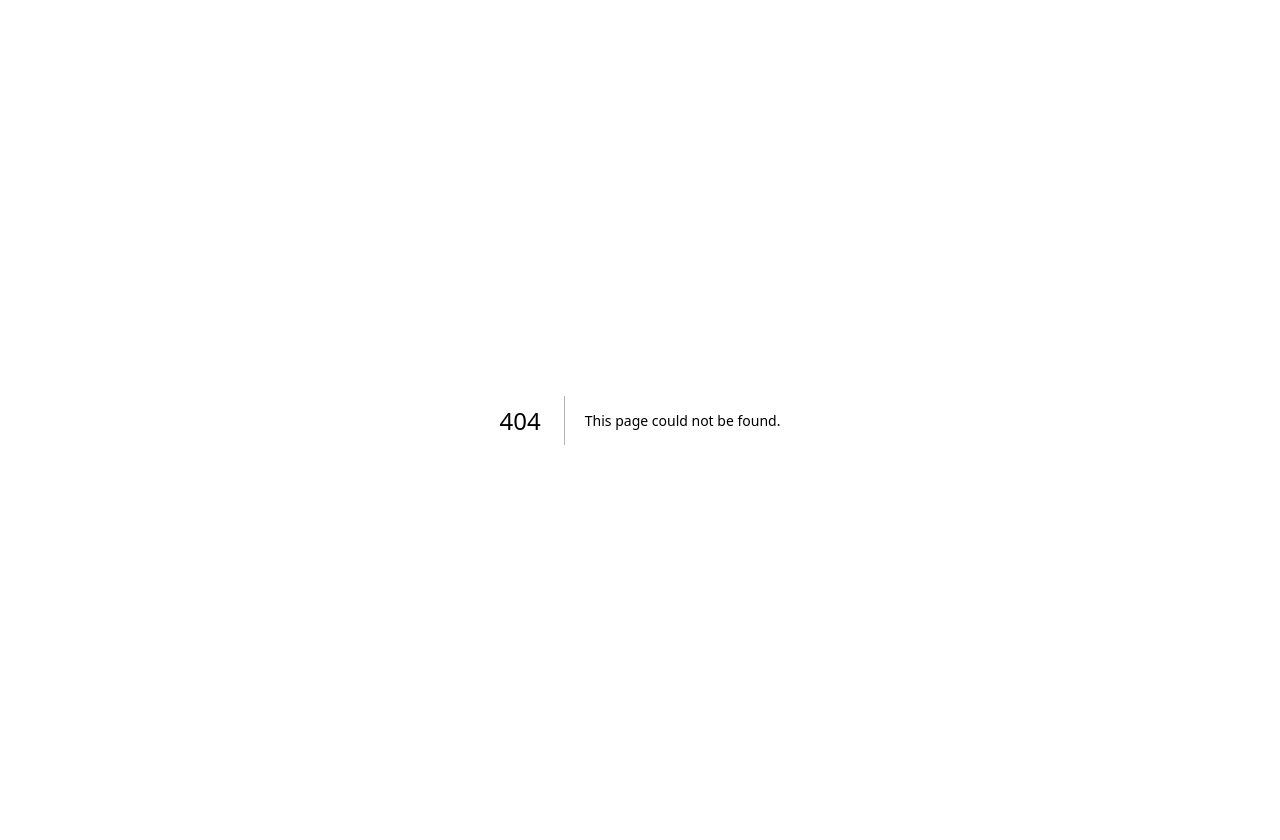
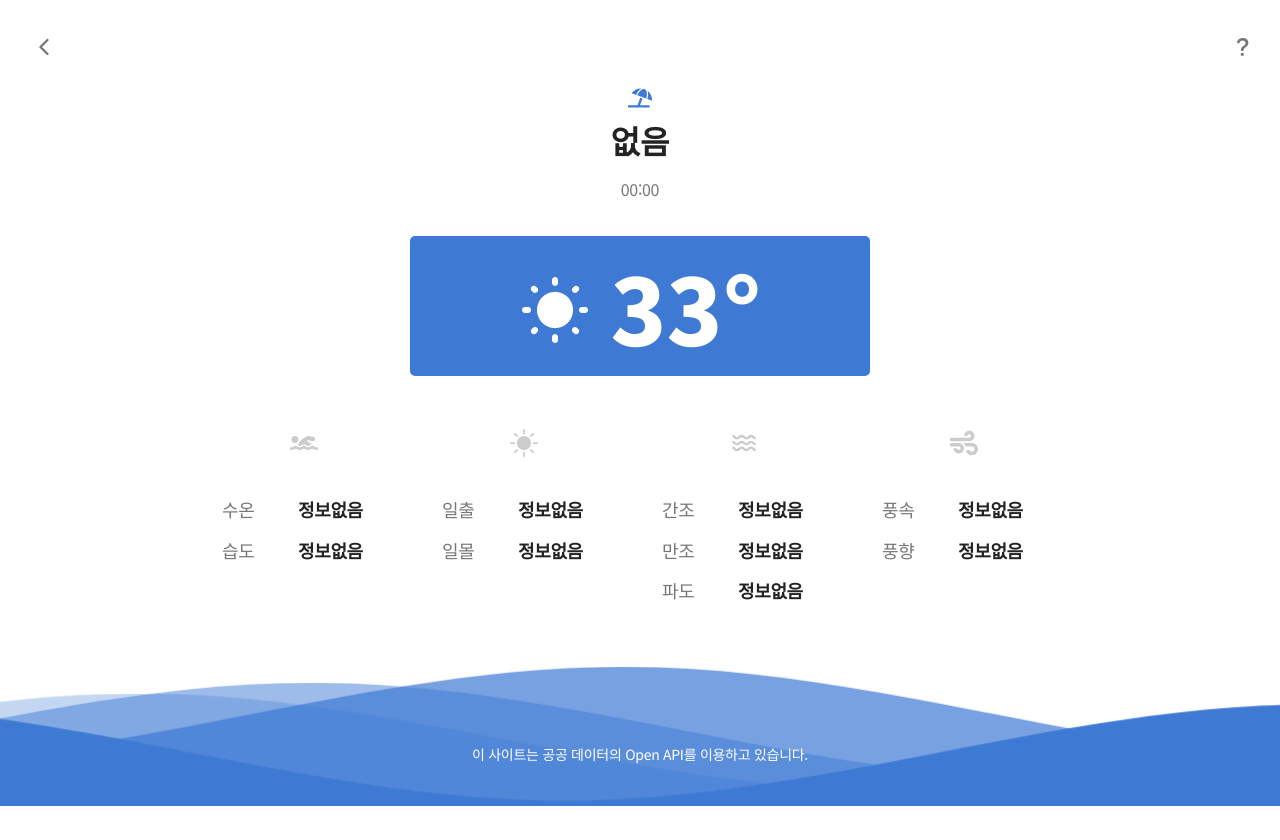
Before and after one commit to yujleee/today-sea-nextjs, a Next.js app: page /info in a window 1280 px wide. Before the commit this address had no page. Built offline with nearby package versions, Linux system fonts and the light colour scheme.

Commit message:
✨ add useGuide hook

```diff
--- /dev/null
+++ b/hooks/index.ts
@@ -0,0 +1,3 @@
+import useGuide from './useGuide';
+
+export { useGuide };
--- /dev/null
+++ b/hooks/useGuide.ts
@@ -0,0 +1,17 @@
+import React, { useState } from 'react';
+
+const useGuide = () => {
+  const [isOpen, setIsOpen] = useState(false);
+
+  const handleGuideOpen = () => {
+    setIsOpen(!isOpen);
+  };
+
+  const handleGuideClose = () => {
+    setIsOpen(false);
+  };
+
+  return { isOpen, handleGuideOpen, handleGuideClose };
+};
+
+export default useGuide;
--- /dev/null
+++ b/pages/info/index.tsx
@@ -0,0 +1,26 @@
+import BeachInfoList from 'components/beachInfo/BeachInfoList';
+import { useState } from 'react';
+import Waves from 'components/common/Waves';
+import Guide from 'components/guide/Guide';
+import Header from 'components/layout/Header';
+import containerstyles from 'styles/components/Container.module.scss';
+import guideStyles from 'styles/components/Guide.module.scss';
+import { useGuide } from 'hooks';
+import BeachInfoTop from 'components/beachInfo/BeachInfoTop';
+
+export default function Info() {
+  const { isOpen, handleGuideClose, handleGuideOpen } = useGuide();
+
+  return (
+    <>
+      <Header onOpen={handleGuideOpen} />
+      <main className={containerstyles.main}>
+        <BeachInfoTop />
+        <BeachInfoList />
+      </main>
+      {isOpen && <Guide onClose={handleGuideClose} />}
+      {isOpen && <div className={guideStyles.overlay}></div>}
+      <Waves />
+    </>
+  );
+}
```
